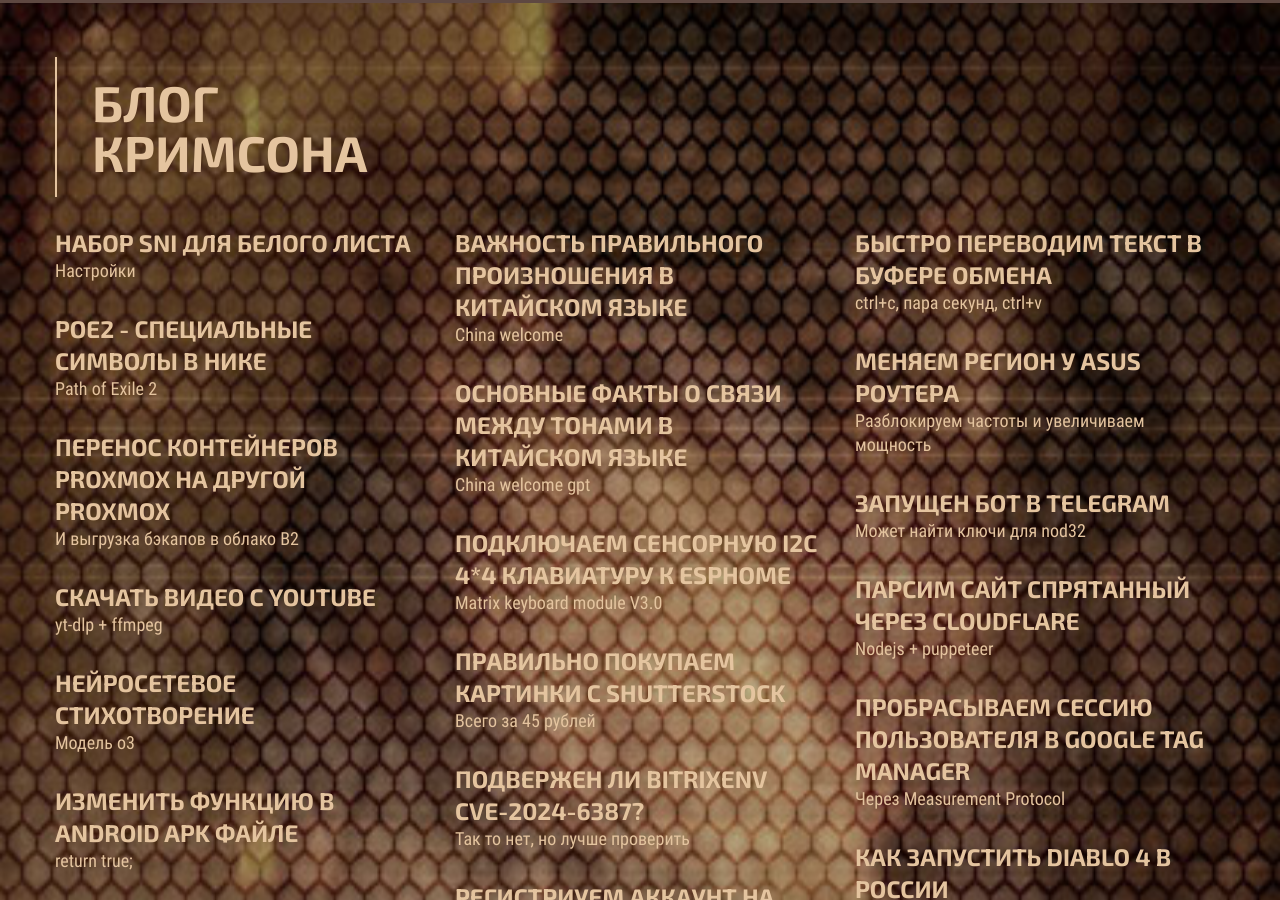
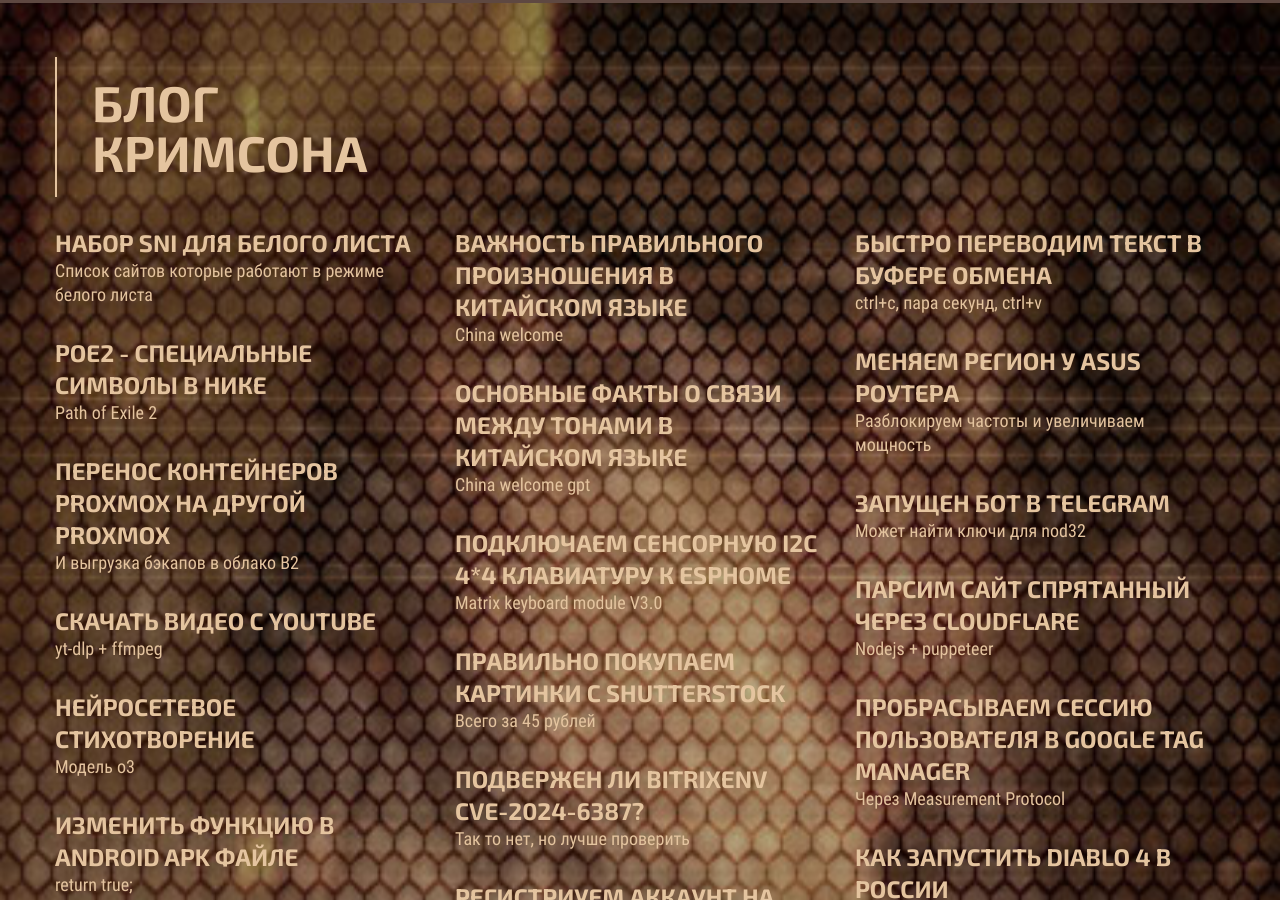
Before and after one commit to william-aqn/blog, a Jekyll site: the page built from index.html, in a window 1280 px wide and 900 px high, scrolled down 1534 px. Built offline with Jekyll 4.4.1, drawn with Linux system fonts in a browser that asks for light colours; a script that is not in the unit is left out.

Commit message:
Update 2025-09-18-whitelist-sni.md

```diff
--- a/_posts/2025-09-18-whitelist-sni.md
+++ b/_posts/2025-09-18-whitelist-sni.md
@@ -1,7 +1,7 @@
 ---
 layout: post
 title: "Набор SNI для белого листа"
-description: "Настройки"
+description: "Список сайтов которые работают в режиме белого листа"
 tags: sni hack whitelist
 ---
 
```
Also changed, not shown: other parts of _posts/2025-09-18-whitelist-sni.md (+3 -1 lines).
